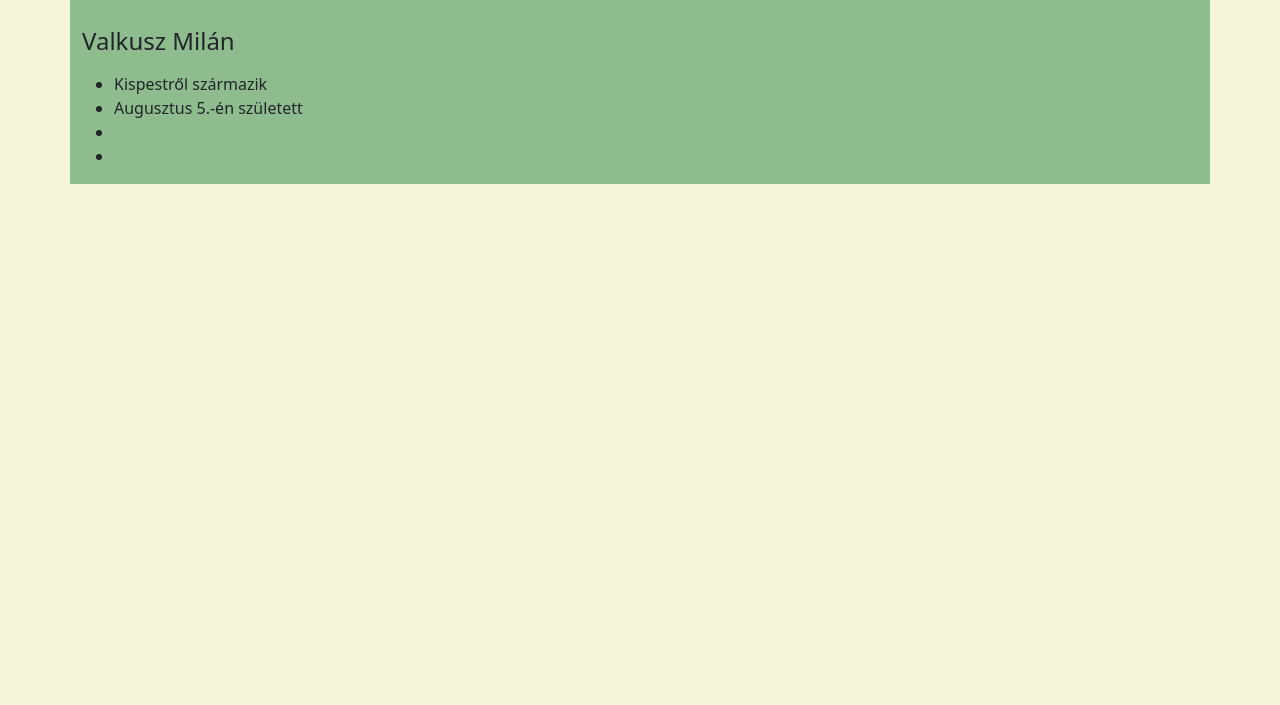
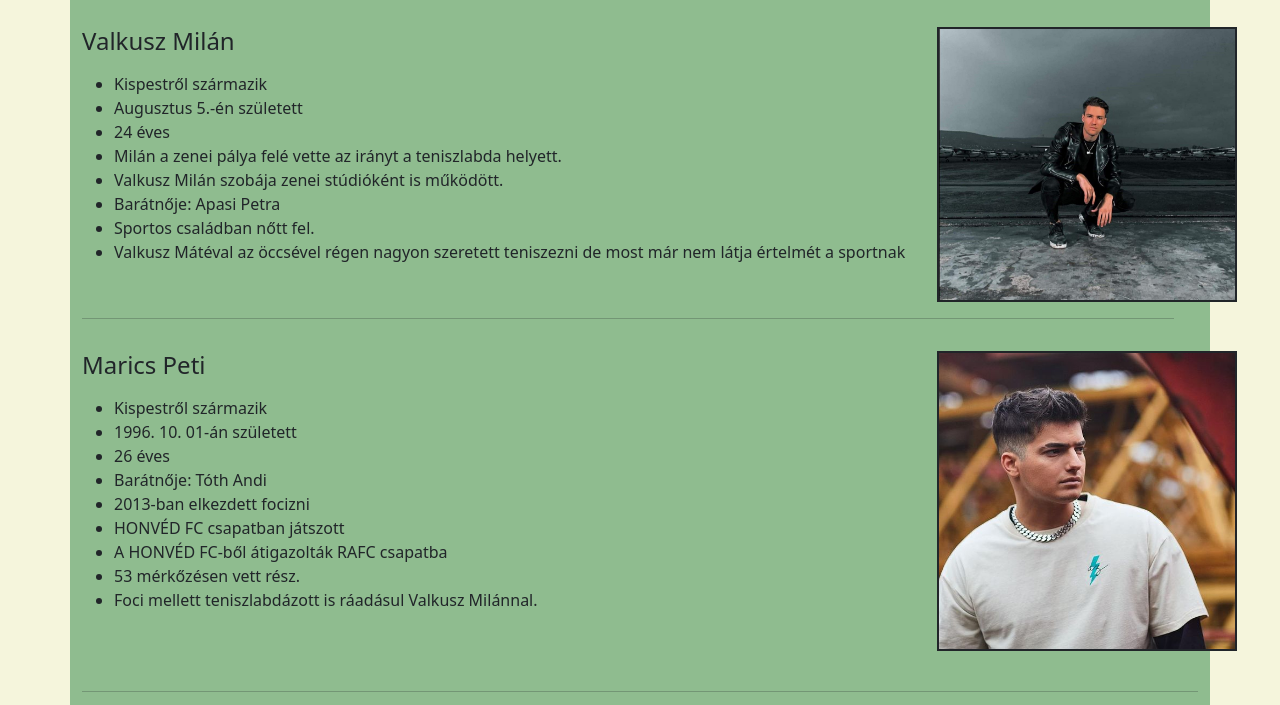
Before and after one commit to csanyproject9d/csapat1, a plain HTML site: page projekt3/valmarelete.html in a window 1280 px wide. Shown: the part 57-762 px from the top of the page. Drawn offline with nearby package versions, Linux system fonts and the light colour scheme.

Commit message:
aaaaaaaaaa

```diff
--- a/projekt3/valmar_elete.css
+++ b/projekt3/valmar_elete.css
@@ -8,3 +8,9 @@ h1{
 body{
     background-color: beige;
 }
+#valmar6{
+    width: 300px;
+}
+#valmar7{
+    width: 400px;
+}
--- a/projekt3/valmarelete.html
+++ b/projekt3/valmarelete.html
@@ -22,15 +22,66 @@
 
         </div>
         <div class="row mt-4">
-            <div class="col-10">
+            <div class="col-9">
                 <h4>Valkusz Milán</h4>
 
                 <ul class="mt-3">
                     <li>Kispestről származik</li>
                     <li>Augusztus 5.-én született</li>
-                    <li></li>
-                    <li></li>
+                    <li>24 éves</li>
+                    <li>Milán a zenei pálya felé vette az irányt a teniszlabda helyett.</li>
+                    <li>Valkusz Milán szobája zenei stúdióként is működött.</li>
+                    <li>Barátnője: Apasi Petra</li>
+                    <li>Sportos családban nőtt fel.</li>
+                    <li>Valkusz Mátéval az öccsével régen nagyon szeretett teniszezni de most már nem látja értelmét a sportnak</li>
+            </div>
+            <div class="col-3">
+                <img id="valmar6" border="2" src="v.milan2.jpg" alt="">
+
+            </div>
+            <div class="row">
+                <div class="col-12">
+                    <hr>
+
+                </div>
+
+            </div>
+
+        </div>
+        <div class="row mt-3">
+            <div class="col-9">
+                <h4>Marics Peti</h4>
+
+                <ul class="mt-3">
+                    <li>Kispestről származik</li>
+                    <li>1996. 10. 01-án született</li>
+                    <li>26 éves</li>
+                    <li>Barátnője: Tóth Andi</li>
+                    <li>2013-ban elkezdett focizni</li>
+                    <li>HONVÉD FC csapatban játszott</li>
+                    <li>A HONVÉD FC-ből átigazolták RAFC csapatba</li>
+                    <li>53 mérkőzésen vett rész.</li>
+                    <li>Foci mellett teniszlabdázott is ráadásul Valkusz Milánnal.</li>
+
                 </ul>
+
+            </div>
+            <div class="col-3">
+                <img id="valmar6" border="2" src="m.peti2.jpg" alt="">
+
+            </div>
+
+        </div>
+        <div class="row mt-4">
+            <div class="col-12">
+                <hr>
+
+            </div>
+
+        </div>
+        <div class="row">
+            <div class="col-12">
+                <img id="valmar7" class="mx-auto d-block" src="valmar2.jpg" alt="">
 
             </div>
 
```
Also changed, not shown: projekt3/m.peti2.jpg (added), projekt3/v.milan2.jpg (added), projekt3/valmar2.jpg (added).
